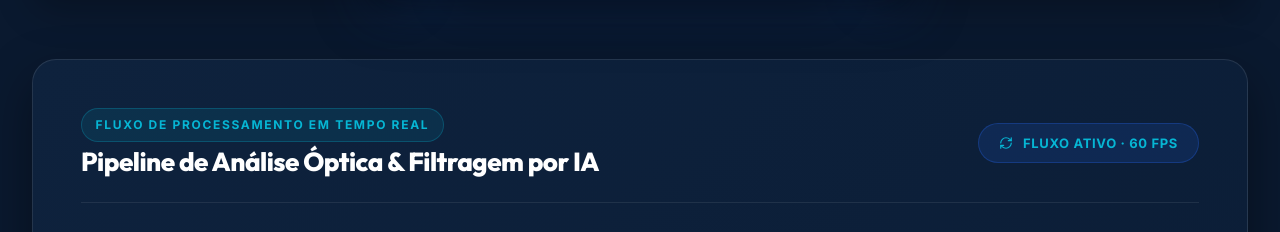
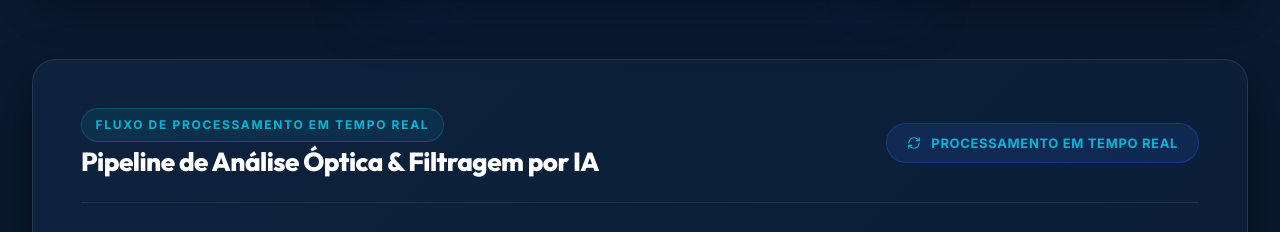
Before and after one commit to Pedro130505/site_radec, an Astro site: page /site_radec/radec-visao in a window 1280 px wide. Shown: the part 780-1012 px from the top of the page. Built offline with nearby package versions, Linux system fonts and the light colour scheme; Astro itself is replaced by a stand-in of ours.

Commit message:
refactor: apply deslop skill audit - remove unverified metrics and refine technical UI terminology

```diff
--- a/package.json
+++ b/package.json
@@ -4,9 +4,9 @@
   "version": "1.0.0",
   "type": "module",
   "scripts": {
-    "dev": "astro dev",
-    "build": "astro build",
-    "preview": "astro preview",
+    "dev": "vite --host",
+    "build": "vite build",
+    "preview": "vite preview",
     "predeploy": "npm run build",
     "deploy": "gh-pages -d dist --dotfiles"
   },
--- a/src/components/RadecVisao.jsx
+++ b/src/components/RadecVisao.jsx
@@ -153,7 +153,7 @@ export default function RadecVisao({ onOpenQuote }) {
             }}>
               <RefreshCw size={14} color="var(--c-cyan-glow)" className="spin-slow" />
               <span style={{ fontSize: '0.8125rem', fontWeight: 800, color: 'var(--c-cyan-glow)', letterSpacing: '0.05em' }}>
-                FLUXO ATIVO · 60 FPS
+                PROCESSAMENTO EM TEMPO REAL
               </span>
             </div>
           </div>
```
